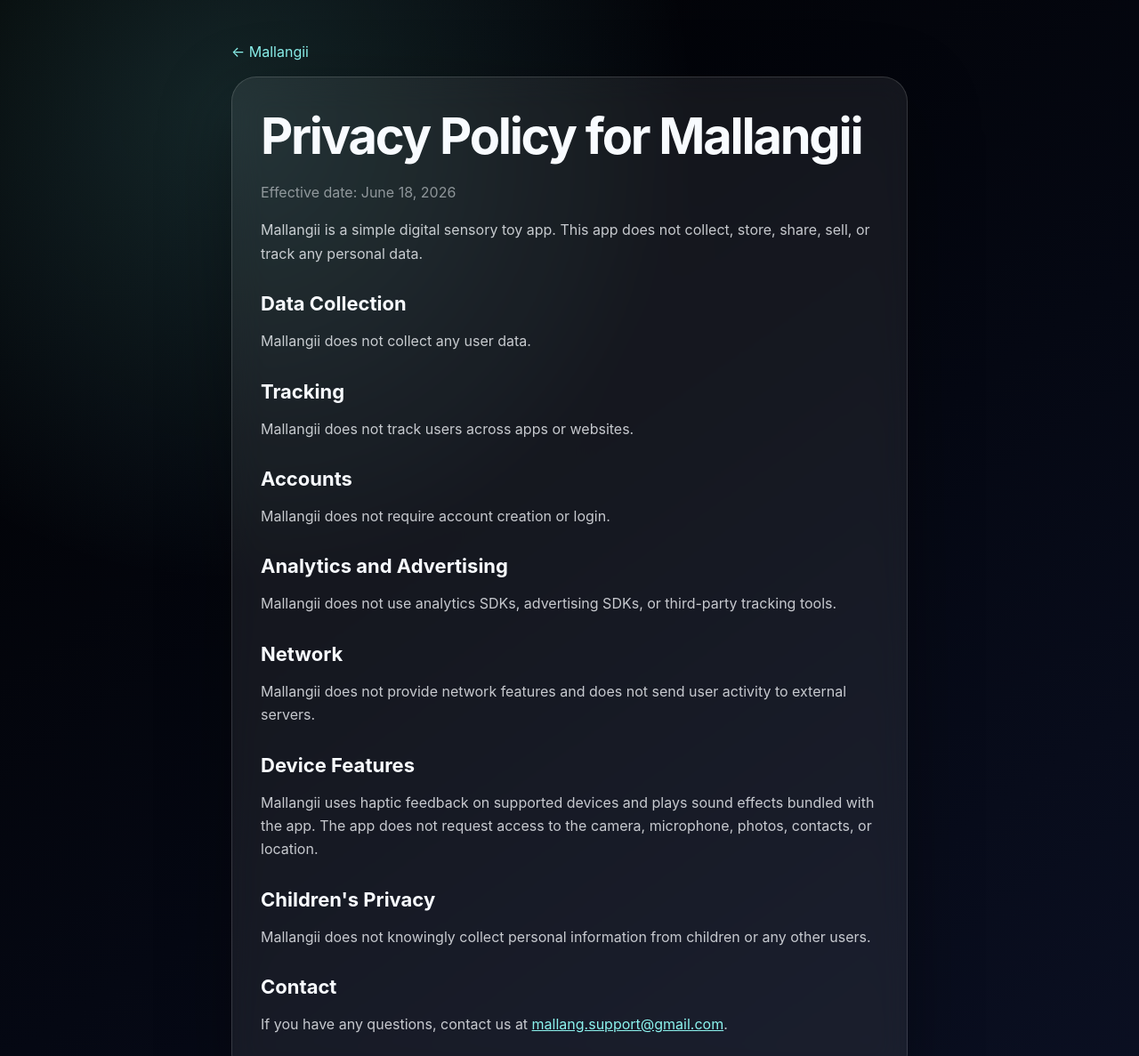
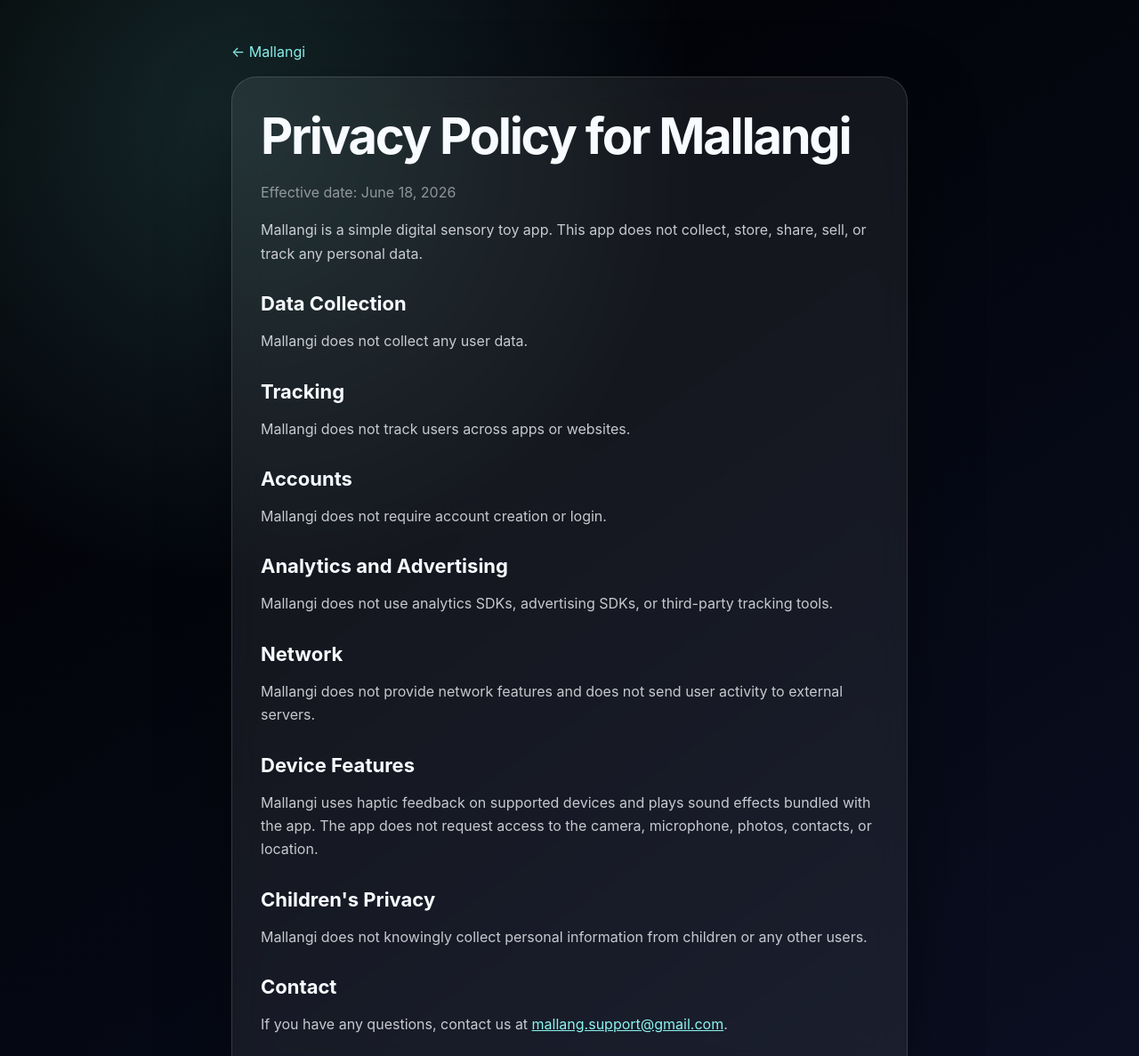
Before and after one commit to doyoonear/mallangi, a plain HTML site: page privacy/index.html in a window 1280 px wide. Shown: the top 1187 px of the page at 89% size. Drawn offline with Linux system fonts and the light colour scheme.

Commit message:
Fix Mallangi page copy

```diff
--- a/privacy/index.html
+++ b/privacy/index.html
@@ -3,8 +3,8 @@
 <head>
   <meta charset="utf-8">
   <meta name="viewport" content="width=device-width, initial-scale=1">
-  <title>Privacy Policy for Mallangii</title>
-  <meta name="description" content="Privacy Policy for Mallangii.">
+  <title>Privacy Policy for Mallangi</title>
+  <meta name="description" content="Privacy Policy for Mallangi.">
   <style>
     :root { color-scheme: dark; font-family: -apple-system, BlinkMacSystemFont, "Segoe UI", sans-serif; background: #03050d; color: #f8fbff; }
     body { margin: 0; background: radial-gradient(circle at 20% 10%, rgba(122,227,232,.16), transparent 34%), linear-gradient(145deg, #000, #050813 55%, #0b1023); }
@@ -20,32 +20,32 @@
 </head>
 <body>
   <main>
-    <a class="back" href="../">← Mallangii</a>
+    <a class="back" href="../">← Mallangi</a>
     <section class="card">
-      <h1>Privacy Policy for Mallangii</h1>
+      <h1>Privacy Policy for Mallangi</h1>
       <p class="muted">Effective date: June 18, 2026</p>
-      <p>Mallangii is a simple digital sensory toy app. This app does not collect, store, share, sell, or track any personal data.</p>
+      <p>Mallangi is a simple digital sensory toy app. This app does not collect, store, share, sell, or track any personal data.</p>
 
       <h2>Data Collection</h2>
-      <p>Mallangii does not collect any user data.</p>
+      <p>Mallangi does not collect any user data.</p>
 
       <h2>Tracking</h2>
-      <p>Mallangii does not track users across apps or websites.</p>
+      <p>Mallangi does not track users across apps or websites.</p>
 
       <h2>Accounts</h2>
-      <p>Mallangii does not require account creation or login.</p>
+      <p>Mallangi does not require account creation or login.</p>
 
       <h2>Analytics and Advertising</h2>
-      <p>Mallangii does not use analytics SDKs, advertising SDKs, or third-party tracking tools.</p>
+      <p>Mallangi does not use analytics SDKs, advertising SDKs, or third-party tracking tools.</p>
 
       <h2>Network</h2>
-      <p>Mallangii does not provide network features and does not send user activity to external servers.</p>
+      <p>Mallangi does not provide network features and does not send user activity to external servers.</p>
 
       <h2>Device Features</h2>
-      <p>Mallangii uses haptic feedback on supported devices and plays sound effects bundled with the app. The app does not request access to the camera, microphone, photos, contacts, or location.</p>
+      <p>Mallangi uses haptic feedback on supported devices and plays sound effects bundled with the app. The app does not request access to the camera, microphone, photos, contacts, or location.</p>
 
       <h2>Children's Privacy</h2>
-      <p>Mallangii does not knowingly collect personal information from children or any other users.</p>
+      <p>Mallangi does not knowingly collect personal information from children or any other users.</p>
 
       <h2>Contact</h2>
       <p>If you have any questions, contact us at <a href="mailto:mallang.support@gmail.com">mallang.support@gmail.com</a>.</p>
```
Also changed, not shown: index.html (+2 -2 lines), support/index.html (+4 -4 lines).
